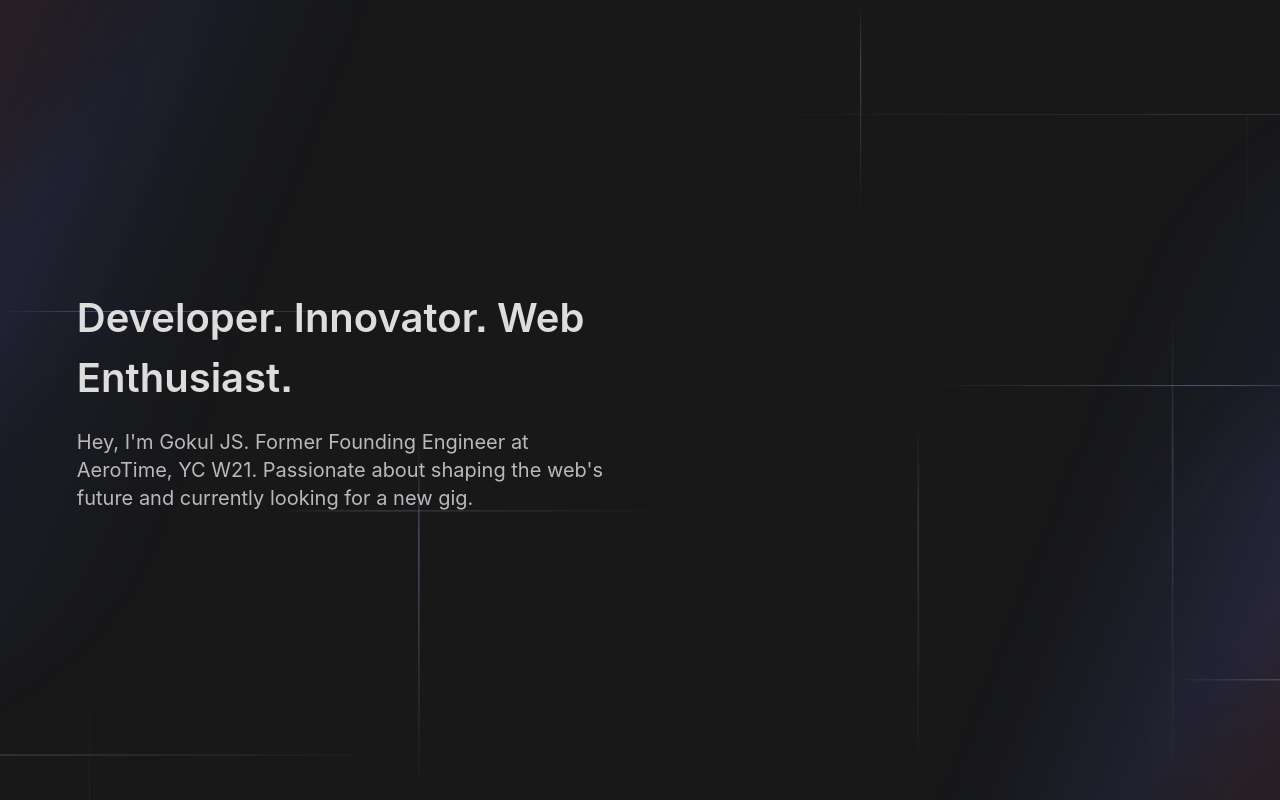
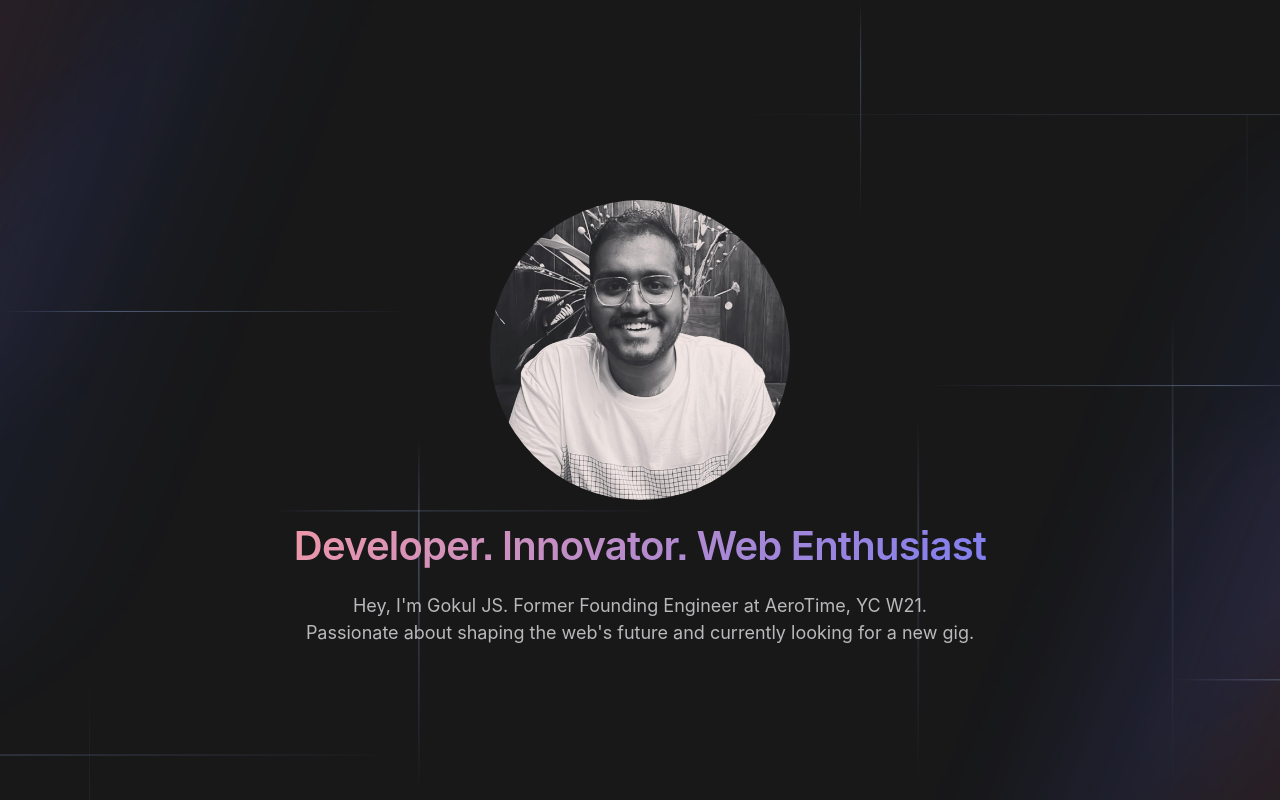
Before and after one commit to gokuljs/portfolio, a Next.js app: page / in a window 1280 px wide. Built offline with nearby package versions, Linux system fonts and the light colour scheme.

Commit message:
hero-section

```diff
--- a/src/app/ui/home/Hero/hero.tsx
+++ b/src/app/ui/home/Hero/hero.tsx
@@ -1,22 +1,24 @@
 import React from 'react';
 import styles from '@styles/hero.module.scss';
+import Image from 'next/image';
 
 const Hero: React.FC = () => {
   return (
     <div className={styles.hero}>
-      <div className={styles.content}>
-        <div className={styles.info}>
-          <h1 className={styles.heading}>
-            Developer. Innovator. Web Enthusiast.
-          </h1>
-          <p className={styles.subtext}>
-            Hey, I'm Gokul JS. Former Founding Engineer at AeroTime, YC W21.
-            Passionate about shaping the web's future and currently looking for
-            a new gig.
-          </p>
-        </div>
-      </div>
-      <div className={styles.profile}></div>
+      <Image
+        className={styles.profile}
+        src="/portfolio.jpeg"
+        width={300}
+        height={300}
+        alt="Gokul JS"
+      />
+      <h1 className={styles.heading}>Developer. Innovator. Web Enthusiast</h1>
+      <p className={styles.subtext}>
+        Hey, I'm Gokul JS. Former Founding Engineer at AeroTime, YC W21.
+        <br />
+        Passionate about shaping the web's future and currently looking for a
+        new gig.
+      </p>
     </div>
   );
 };
--- a/styles/hero.module.scss
+++ b/styles/hero.module.scss
@@ -5,38 +5,39 @@
   background-repeat: no-repeat;
   background-size: cover;
   display: flex;
-  .content {
-    flex: 1.5;
-    height: 100%;
-    display: flex;
+  flex-direction: column;
   align-items: center;
-    .info {
-      margin-left: 10%;
-      width: 70%;
+  gap: 1rem;
+  .profile {
+    border-radius: 100%;
+    object-fit: cover;
+    margin-top: 200px;
   }
   .heading {
-      color: #ddddde;
+    color: var(--dark-base-fg-fg-2, #ddddde);
+    text-align: center;
     font-feature-settings: 'ss07' on, 'cv04' on, 'ss08' on;
     font-family: SF Pro Display;
     font-size: 2.5rem;
     font-style: normal;
     font-weight: 600;
+    letter-spacing: -0.05rem;
+    background: var(
+      --dark-brand-fg-fg-1,
+      linear-gradient(135deg, #f098a7 0%, #7e7ef1 100%)
+    );
+    background-clip: text;
+    -webkit-background-clip: text;
+    -webkit-text-fill-color: transparent;
   }
   .subtext {
-      margin-top: 20px;
+    text-align: center;
     color: var(--dark-base-fg-fg-3, #b9b9bc);
+    text-align: center;
     font-feature-settings: 'cv04' on, 'ss08' on;
     font-family: SF Pro Text;
-      font-size: 1.25rem;
+    font-size: 1.125rem;
     font-style: normal;
     font-weight: 400;
-      line-height: 1.75rem;
   }
 }
-  .profile {
-    flex: 1;
-    height: 100%;
-    display: flex;
-    align-items: center;
-  }
-}
```
Lines whose indentation alone changed are shown as unchanged.
